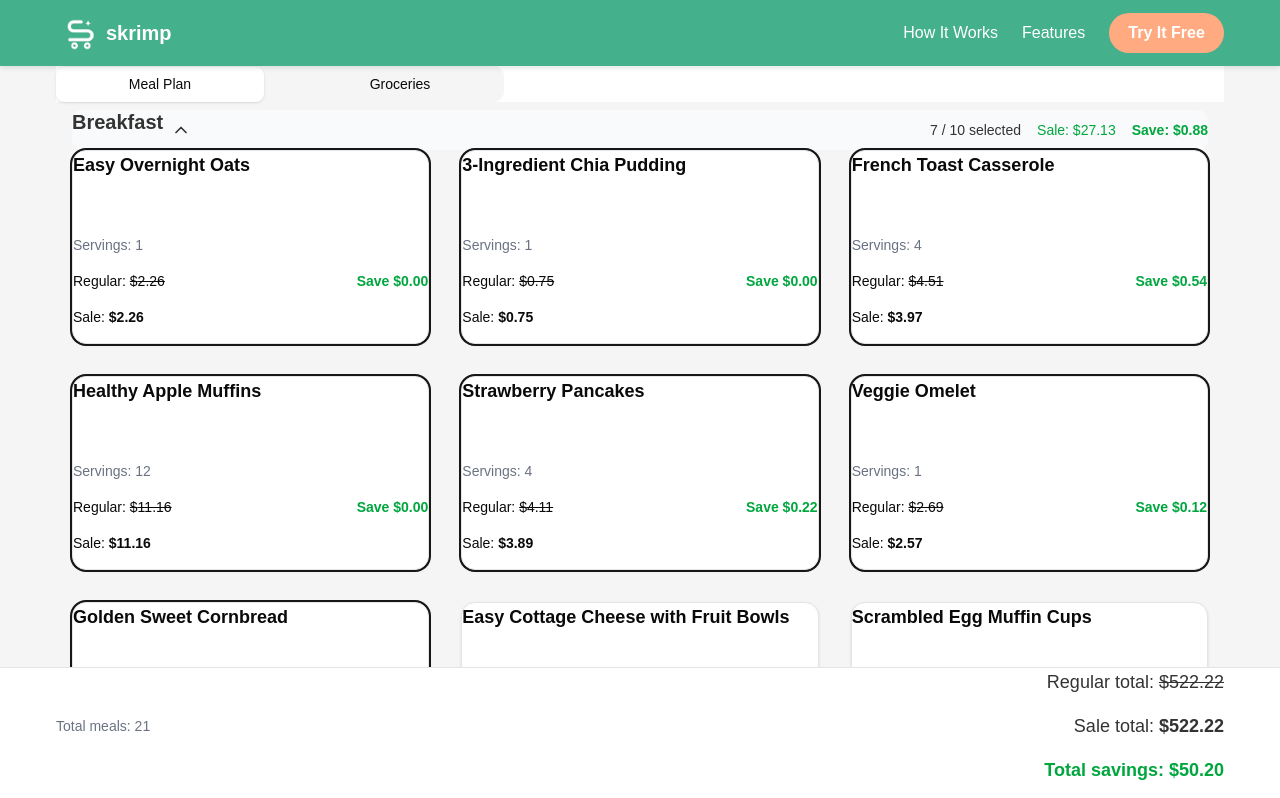
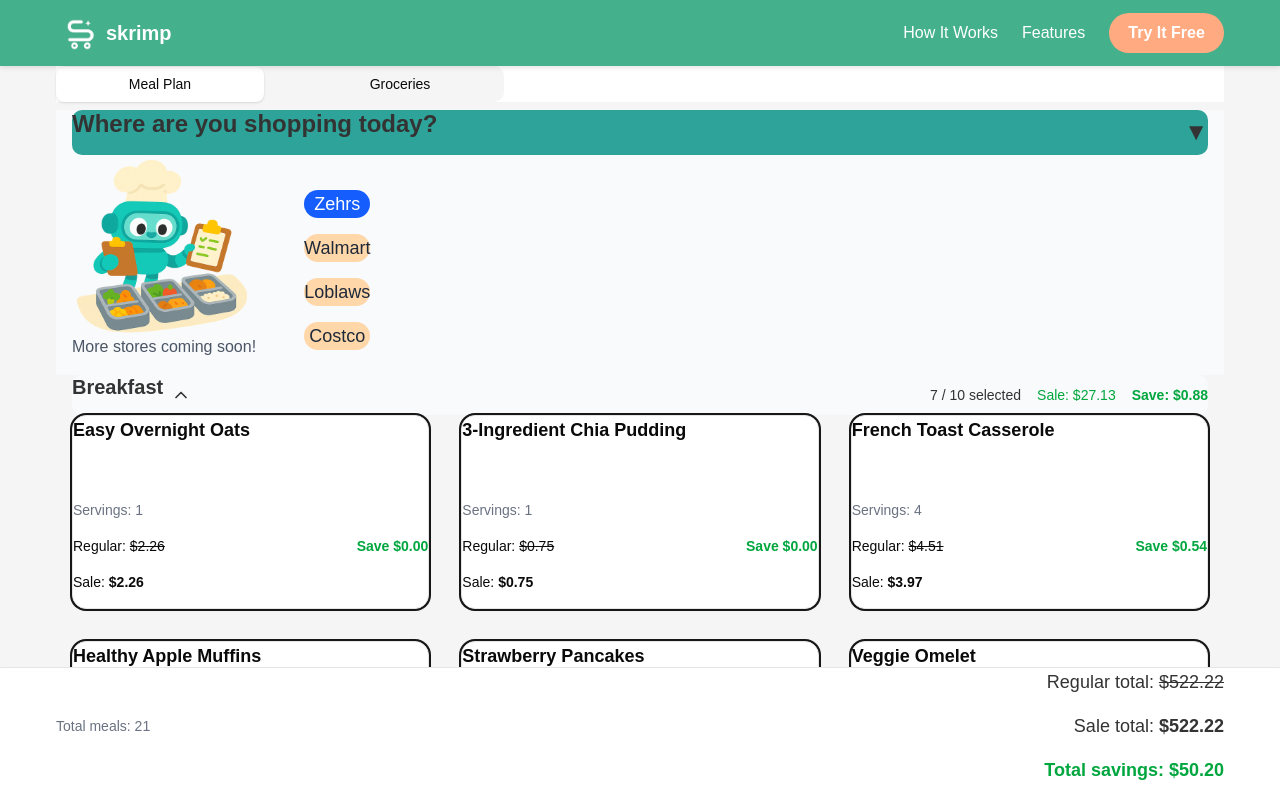
Before and after one commit to henliz/eCo-op, a Next.js app in the folder frontend/: page /plan in a window 1280 px wide. Shown: the top 798 px of the page. Built offline with nearby package versions, Linux system fonts and the light colour scheme.

Commit message:
Added store selector

```diff
--- a/frontend/app/plan/page.tsx
+++ b/frontend/app/plan/page.tsx
@@ -4,6 +4,7 @@
 import Header from '@/components/layout/Header';
 import { MealPlanScreen } from '@/components/meal-planner/MealPlanScreen';
 import { GroceryScreen } from '@/components/meal-planner/GroceryScreen';
+import StoreSelector from '@/components/meal-planner/StoreSelector';
 import { Tabs, TabsContent, TabsList, TabsTrigger } from '@/components/ui/tabs';
 
 export default function MealPlannerPage() {
@@ -20,6 +21,7 @@
           </TabsList>
         </div>
         <TabsContent value="plan" className="overflow-y-auto">
+          <StoreSelector />
           <MealPlanScreen />
         </TabsContent>
         <TabsContent value="groceries" className="overflow-y-auto">
--- /dev/null
+++ b/frontend/components/meal-planner/StoreSelector.tsx
@@ -0,0 +1,95 @@
+// components/sections/StoreSelector.tsx
+'use client';
+
+import React, { useState } from 'react';
+import Image from 'next/image';
+
+const STORES = [
+  { id: 'zehrs',   name: 'Zehrs' },
+  { id: 'walmart', name: 'Walmart' },
+  { id: 'loblaws', name: 'Loblaws' },
+  { id: 'costco',  name: 'Costco' },
+];
+
+export default function StoreSelector() {
+  const [selected, setSelected] = useState('zehrs');
+  const [isOpen, setIsOpen]     = useState(true);
+
+  return (
+    <section className="py-16 bg-gray-50">
+      <div className="container mx-auto">
+
+        {/* ── Header Bar ── */}
+        <div
+          className="
+            flex items-center justify-between
+            mb-8             /* space below header */
+            bg-[#2DA399]
+            rounded-lg
+            px-6 py-4        /* horizontal + vertical padding */
+          "
+        >
+          {/* smaller on mobile, scales up at breakpoints */}
+          <h2
+            className="
+              font-bold
+              text-sm         /* ~14px on <640px */
+              sm:text-base    /* ~16px on ≥640px */
+              md:text-lg      /* ~18px on ≥768px */
+              lg:text-xl      /* ~20px on ≥1024px */
+              xl:text-2xl     /* ~24px on ≥1280px */
+              leading-snug
+            "
+          >
+            Where are you shopping today?
+          </h2>
+
+          <button
+            aria-label={isOpen ? 'Collapse' : 'Expand'}
+            onClick={() => setIsOpen(o => !o)}
+            className="ml-4 text-2xl leading-none hover:text-gray-600"
+          >
+            {isOpen ? '▼' : '▲'}
+          </button>
+        </div>
+
+        {/* ── Collapsible Content ── */}
+        {isOpen && (
+          <div className="mt-6 flex flex-nowrap items-start gap-12 overflow-x-auto">
+            {/* ── Graphic & disclaimer ── */}
+            <div className="flex-shrink-0 text-center">
+              <Image
+                src="/Robo_Chef.png"
+                alt="Friendly chef robot"
+                width={180}
+                height={180}
+                className="mx-auto"
+              />
+              <p className="mt-2 text-gray-600">More stores coming soon!</p>
+            </div>
+
+            {/* ── Vertical pills ── */}
+            <div className="flex flex-col gap-4">
+            <small><br></br></small>
+              {STORES.map(store => (
+                <button
+                  key={store.id}
+                  onClick={() => setSelected(store.id)}
+                  className={`
+                    px-6 py-3 rounded-full text-center text-lg font-medium
+                    transition
+                    ${selected === store.id
+                      ? 'bg-blue-600 text-white'
+                      : 'bg-orange-200 text-gray-800 hover:bg-orange-300'}
+                  `}
+                >
+                  {store.name}
+                </button>
+              ))}
+            </div>
+          </div>
+        )}
+      </div>
+    </section>
+  );
+}
```
